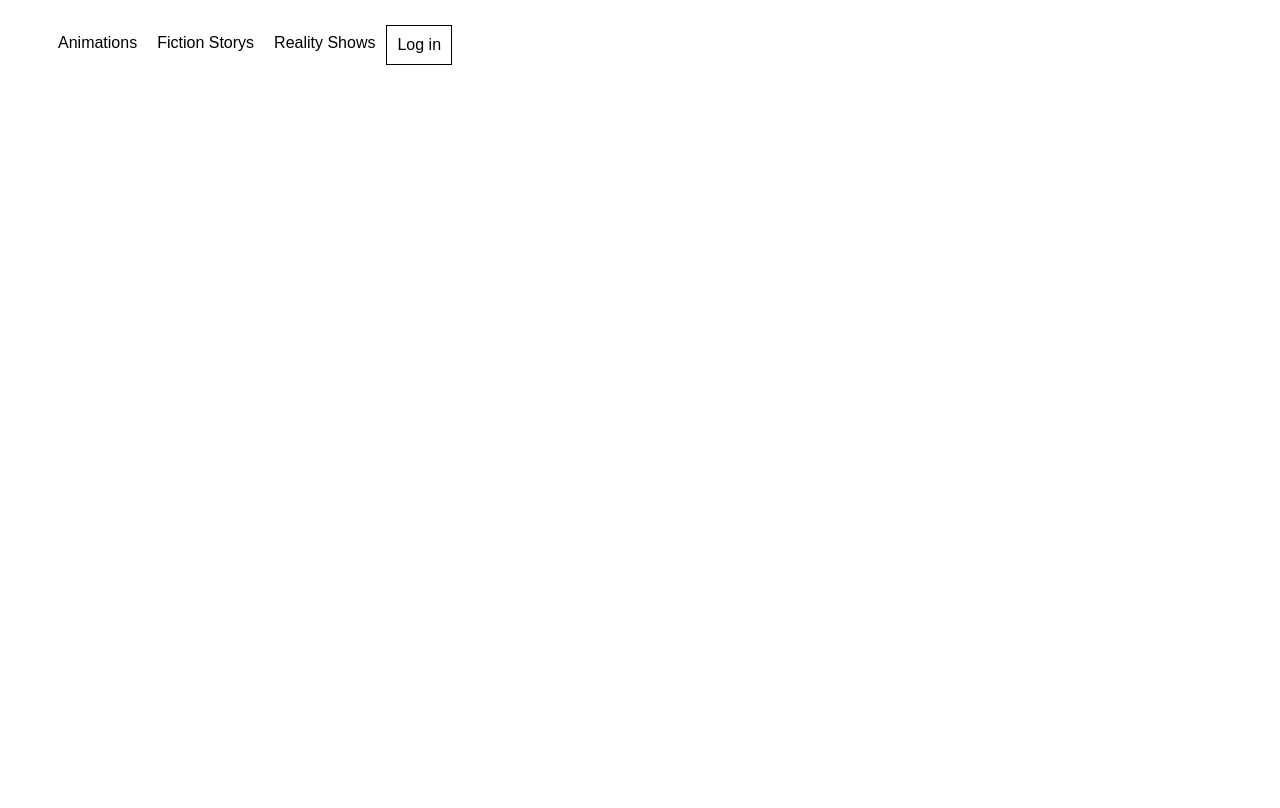
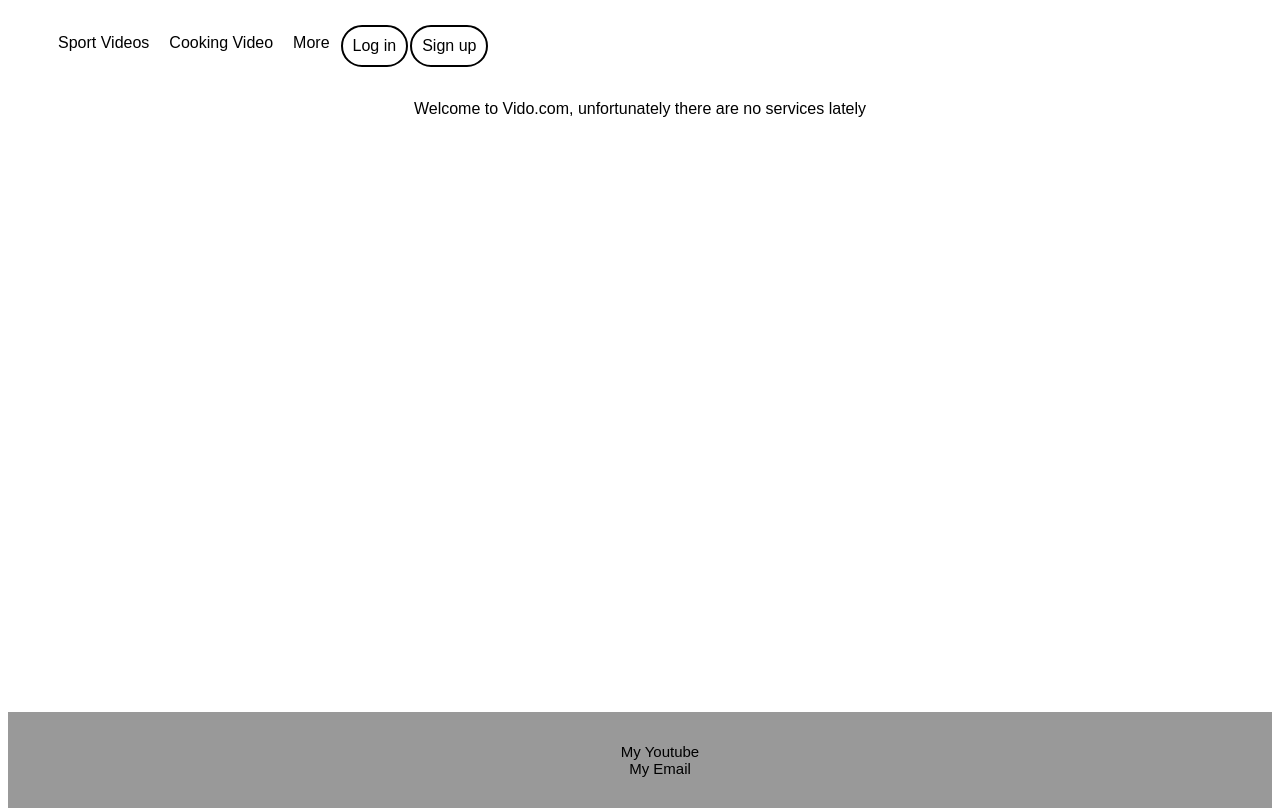
Before and after one commit to Froggyman1524/Home-to-all, a plain HTML site: page index.html in a window 1280 px wide. Drawn offline with Linux system fonts and the light colour scheme.

Commit message:
footer added

```diff
--- a/css/style.css
+++ b/css/style.css
@@ -1,3 +1,11 @@
+html{
+	height: 100%
+}
+body{
+	min-height: 100%;
+	display: flex;
+	flex-direction: column;
+}
 header ul{
 	display: inline-flex;
 }
@@ -16,10 +24,37 @@ a{
 	padding: 0px;
 	background-color: white;
 	font-family: sans-serif;
-	border: 1px solid black;
+	border: 2px solid black;
 	margin: 1px;
-	border-radius: 0px;
+	border-radius: 150px;
 }
 .Login:hover{
 	background-color: #7ed689;
 }
+.Signup{
+		padding: 0px;
+	background-color: white;
+	font-family: sans-serif;
+	border: 2px solid black;
+	margin: 1px;
+	border-radius: 150px;
+}
+.Signup:hover{
+	background-color: #7ed689;
+}
+p{
+	text-align: center;
+	font-family: sans-serif;
+}
+footer{
+	margin-top: auto;
+	padding: 15px;
+	background-color: #999999
+}
+footer ul li{
+	color: #fff;
+	font-family: sans-serif;
+	list-style-type: none;
+	text-align: center;
+	font-size: 15px;
+}
--- a/index.html
+++ b/index.html
@@ -10,12 +10,22 @@
 <div class="Header">
 <header>
 	<ul>
-				<li><a href="pages/animations.html">Animations</a></li>
-				<li>Fiction Storys</li>
-				<li>Reality Shows</li>
-				<div class="Login"><li><a href="pages/loginandsignup.html">Log in</a></li></div>
+		<!--Top Part-->
+		<li><a href="pages/sports.html">Sport Videos</a></li>
+		<li>Cooking Video</li>
+		<li>More</li>
+		<!--Sign up and log in-->
+
+		<div class="Login"><li><a href="pages/login.html">Log in</a></li></div>
+		<div class="Signup"><li><a href="pages/signup.html">Sign up</a></li></div>
 	</ul>
 </header>
 </div>
+	<p><img src="">Welcome to Vido.com, unfortunately there are no services lately</p>
+	<footer><ul>
+		<li><a href="https://www.youtube.com/watch?v=17ZLhgNcEZY" target="_blank">My Youtube</a></li>
+		<li><a href="https://mail.google.com/mail/u/0/#inbox">My Email</a></li>
+	</ul>
+</footer>
 </body>
 </html>
```
Also changed, not shown: pages/animations.html (deleted), pages/login.html (added), pages/loginandsignup.html (deleted), pages/signup.html (added), pages/sports.html (added). Lines whose indentation alone changed are shown as unchanged.
